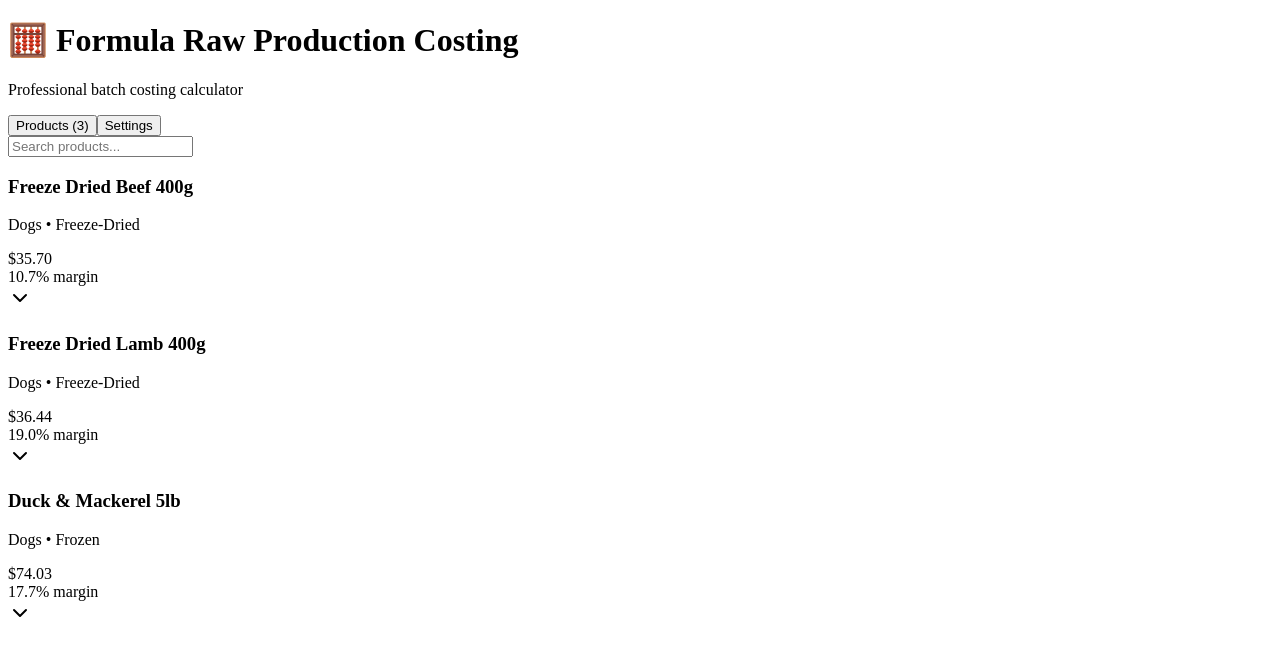
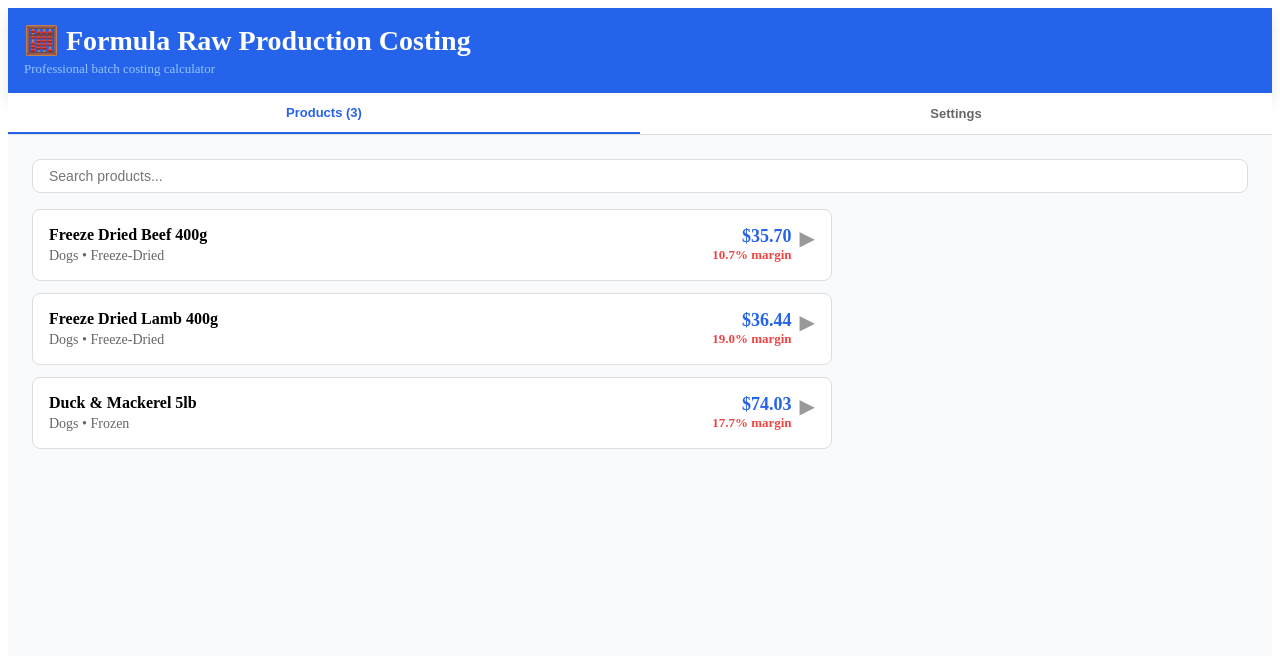
Before and after one commit to pnmourelatos/batch-costing-calculator, a Next.js app: page / in a window 1280 px wide. Shown: the top 656 px of the page. Built offline with nearby package versions, Linux system fonts and the light colour scheme.

Commit message:
Update index.js

```diff
--- a/pages/index.js
+++ b/pages/index.js
@@ -1,11 +1,10 @@
 'use client';
 import { useState } from 'react';
-import { ChevronDown, ChevronUp } from 'lucide-react';
 
 export default function Home() {
   const [activeTab, setActiveTab] = useState('products');
   const [searchTerm, setSearchTerm] = useState('');
-  const [selectedProduct, setSelectedProduct] = useState('FD-DB-400');
+  const [expandedProduct, setExpandedProduct] = useState(null);
   const [laborPerUnit, setLaborPerUnit] = useState(15);
   const [overheadPerUnit, setOverheadPerUnit] = useState(10);
   const [retailPrices, setRetailPrices] = useState({
@@ -39,52 +38,52 @@ export default function Home() {
   };
 
   const ProductCard = ({ id, product }) => {
-    const [expanded, setExpanded] = useState(false);
+    const expanded = expandedProduct === id;
     const costs = calculateTotalCost(product.cost);
     const retail = retailPrices[id] || 0;
     const profit = retail - costs.total;
     const margin = retail > 0 ? ((profit / retail) * 100).toFixed(1) : 0;
-    const marginColor = margin >= 50 ? 'text-green-600' : margin >= 30 ? 'text-yellow-600' : 'text-red-600';
+    const marginColor = margin >= 50 ? '#10b981' : margin >= 30 ? '#eab308' : '#ef4444';
 
     return (
-      <div className="border rounded-lg p-4 mb-3 bg-white hover:shadow-md transition">
-        <div className="flex justify-between items-start cursor-pointer" onClick={() => setExpanded(!expanded)}>
-          <div className="flex-1">
-            <h3 className="font-semibold text-gray-800">{product.name}</h3>
-            <p className="text-sm text-gray-500">{product.category} • {product.type}</p>
+      <div style={{ border: '1px solid #ddd', borderRadius: '8px', padding: '16px', marginBottom: '12px', backgroundColor: '#fff', cursor: 'pointer' }} onClick={() => setExpandedProduct(expanded ? null : id)}>
+        <div style={{ display: 'flex', justifyContent: 'space-between', alignItems: 'flex-start' }}>
+          <div style={{ flex: 1 }}>
+            <h3 style={{ fontWeight: '600', fontSize: '16px', margin: '0 0 4px 0' }}>{product.name}</h3>
+            <p style={{ fontSize: '14px', color: '#666', margin: 0 }}>{product.category} • {product.type}</p>
           </div>
-          <div className="text-right ml-4">
-            <div className="font-bold text-lg text-blue-600">${costs.total.toFixed(2)}</div>
-            <div className={`text-sm font-semibold ${marginColor}`}>
-              {margin}% margin
-            </div>
+          <div style={{ textAlign: 'right', marginLeft: '16px' }}>
+            <div style={{ fontWeight: 'bold', fontSize: '18px', color: '#2563eb' }}>${costs.total.toFixed(2)}</div>
+            <div style={{ fontSize: '13px', fontWeight: '600', color: marginColor }}>{margin}% margin</div>
           </div>
-          {expanded ? <ChevronUp className="w-5 h-5 ml-2 text-gray-400" /> : <ChevronDown className="w-5 h-5 ml-2 text-gray-400" />}
+          <div style={{ marginLeft: '8px', fontSize: '20px', color: '#999' }}>
+            {expanded ? '▼' : '▶'}
+          </div>
         </div>
 
         {expanded && (
-          <div className="mt-4 space-y-2 border-t pt-3">
-            <div className="grid grid-cols-2 gap-2 text-sm">
-              <div>Raw Materials: <span className="font-semibold">${costs.rawMaterial.toFixed(2)}</span></div>
-              <div>Variable: <span className="font-semibold">${costs.variableCosts.toFixed(2)}</span></div>
-              <div>Labor: <span className="font-semibold">${costs.labor.toFixed(2)}</span></div>
-              <div>Overhead: <span className="font-semibold">${costs.overhead.toFixed(2)}</span></div>
-              <div className="col-span-2 border-t pt-2">
-                Subtotal: <span className="font-semibold">${costs.subtotal.toFixed(2)}</span>
+          <div style={{ marginTop: '16px', paddingTop: '12px', borderTop: '1px solid #ddd' }}>
+            <div style={{ display: 'grid', gridTemplateColumns: '1fr 1fr', gap: '8px', fontSize: '14px' }}>
+              <div>Raw Materials: <span style={{ fontWeight: '600' }}>${costs.rawMaterial.toFixed(2)}</span></div>
+              <div>Variable: <span style={{ fontWeight: '600' }}>${costs.variableCosts.toFixed(2)}</span></div>
+              <div>Labor: <span style={{ fontWeight: '600' }}>${costs.labor.toFixed(2)}</span></div>
+              <div>Overhead: <span style={{ fontWeight: '600' }}>${costs.overhead.toFixed(2)}</span></div>
+              <div style={{ gridColumn: '1 / -1', borderTop: '1px solid #ddd', paddingTop: '8px' }}>
+                Subtotal: <span style={{ fontWeight: '600' }}>${costs.subtotal.toFixed(2)}</span>
               </div>
-              <div className="col-span-2">
-                Buffer (5%): <span className="font-semibold">${costs.buffer.toFixed(2)}</span>
+              <div style={{ gridColumn: '1 / -1' }}>
+                Buffer (5%): <span style={{ fontWeight: '600' }}>${costs.buffer.toFixed(2)}</span>
               </div>
-              <div className="col-span-2 border-t pt-2 text-lg font-bold text-blue-600">
+              <div style={{ gridColumn: '1 / -1', borderTop: '1px solid #ddd', paddingTop: '8px', fontSize: '16px', fontWeight: 'bold', color: '#2563eb' }}>
                 Total Cost: ${costs.total.toFixed(2)}
               </div>
             </div>
             {retail > 0 && (
-              <div className="mt-3 p-2 bg-green-50 rounded border border-green-200">
-                <p className="text-sm">
-                  <span className="font-semibold">Retail:</span> ${retail} |
-                  <span className="font-semibold"> Profit:</span> ${profit.toFixed(2)} |
-                  <span className={`font-semibold ${marginColor}`}> {margin}%</span>
+              <div style={{ marginTop: '12px', padding: '8px', backgroundColor: '#dcfce7', borderRadius: '4px', border: '1px solid #86efac' }}>
+                <p style={{ fontSize: '13px', margin: 0 }}>
+                  <span style={{ fontWeight: '600' }}>Retail:</span> ${retail} |
+                  <span style={{ fontWeight: '600' }}> Profit:</span> ${profit.toFixed(2)} |
+                  <span style={{ fontWeight: '600', color: marginColor }}> {margin}%</span>
                 </p>
               </div>
             )}
@@ -100,94 +99,94 @@ export default function Home() {
   );
 
   return (
-    <div className="w-full min-h-screen bg-gray-50 flex flex-col">
+    <div style={{ width: '100%', minHeight: '100vh', backgroundColor: '#f9fafb', display: 'flex', flexDirection: 'column' }}>
       {/* Header */}
-      <div className="bg-blue-600 text-white p-4 shadow-lg">
-        <h1 className="text-2xl font-bold">🧮 Formula Raw Production Costing</h1>
-        <p className="text-blue-100 text-sm">Professional batch costing calculator</p>
+      <div style={{ backgroundColor: '#2563eb', color: 'white', padding: '16px', boxShadow: '0 10px 15px rgba(0,0,0,0.1)' }}>
+        <h1 style={{ fontSize: '28px', fontWeight: 'bold', margin: '0 0 4px 0' }}>🧮 Formula Raw Production Costing</h1>
+        <p style={{ fontSize: '13px', color: '#93c5fd', margin: 0 }}>Professional batch costing calculator</p>
       </div>
 
       {/* Tabs */}
-      <div className="flex border-b bg-white">
+      <div style={{ display: 'flex', borderBottom: '1px solid #ddd', backgroundColor: '#fff' }}>
         <button
           onClick={() => setActiveTab('products')}
-          className={`flex-1 py-3 px-4 font-semibold text-sm ${activeTab === 'products' ? 'border-b-2 border-blue-600 text-blue-600' : 'text-gray-600'}`}
+          style={{ flex: 1, padding: '12px 16px', fontWeight: '600', fontSize: '13px', backgroundColor: 'transparent', border: 'none', cursor: 'pointer', borderBottom: activeTab === 'products' ? '2px solid #2563eb' : 'none', color: activeTab === 'products' ? '#2563eb' : '#666' }}
         >
           Products ({Object.keys(products).length})
         </button>
         <button
           onClick={() => setActiveTab('settings')}
-          className={`flex-1 py-3 px-4 font-semibold text-sm ${activeTab === 'settings' ? 'border-b-2 border-blue-600 text-blue-600' : 'text-gray-600'}`}
+          style={{ flex: 1, padding: '12px 16px', fontWeight: '600', fontSize: '13px', backgroundColor: 'transparent', border: 'none', cursor: 'pointer', borderBottom: activeTab === 'settings' ? '2px solid #2563eb' : 'none', color: activeTab === 'settings' ? '#2563eb' : '#666' }}
         >
           Settings
         </button>
       </div>
 
       {/* Content */}
-      <div className="flex-1 overflow-y-auto p-6">
+      <div style={{ flex: 1, overflowY: 'auto', padding: '24px' }}>
         {activeTab === 'products' && (
           <div>
-            <div className="mb-4">
+            <div style={{ marginBottom: '16px' }}>
               <input
                 type="text"
                 placeholder="Search products..."
                 value={searchTerm}
                 onChange={(e) => setSearchTerm(e.target.value)}
-                className="w-full px-4 py-2 border rounded-lg focus:outline-none focus:ring-2 focus:ring-blue-600"
+                style={{ width: '100%', padding: '8px 16px', border: '1px solid #ddd', borderRadius: '8px', fontSize: '14px', boxSizing: 'border-box' }}
               />
             </div>
-            <div className="max-w-2xl space-y-2">
+            <div style={{ maxWidth: '800px' }}>
               {filteredProducts.length > 0 ? (
                 filteredProducts.map(([id, product]) => (
                   <ProductCard key={id} id={id} product={product} />
                 ))
               ) : (
-                <p className="text-gray-500">No products found</p>
+                <p style={{ color: '#999' }}>No products found</p>
               )}
             </div>
           </div>
         )}
 
         {activeTab === 'settings' && (
-          <div className="max-w-2xl">
-            <h2 className="text-xl font-bold mb-6">Cost Settings</h2>
+          <div style={{ maxWidth: '800px' }}>
+            <h2 style={{ fontSize: '20px', fontWeight: 'bold', marginBottom: '24px' }}>Cost Settings</h2>
 
-            <div className="bg-white p-6 rounded-lg border mb-4">
-              <label className="block text-sm font-semibold mb-2">Labor Cost per Unit ($)</label>
+            <div style={{ backgroundColor: '#fff', padding: '24px', borderRadius: '8px', border: '1px solid #ddd', marginBottom: '16px' }}>
+              <label style={{ display: 'block', fontSize: '13px', fontWeight: '600', marginBottom: '8px' }}>Labor Cost per Unit ($)</label>
               <input
                 type="number"
                 value={laborPerUnit}
                 onChange={(e) => setLaborPerUnit(parseFloat(e.target.value) || 0)}
                 step="0.01"
-                className="w-full px-4 py-2 border rounded-lg focus:outline-none focus:ring-2 focus:ring-blue-600"
+                style={{ width: '100%', padding: '8px 12px', border: '1px solid #ddd', borderRadius: '8px', fontSize: '14px', boxSizing: 'border-box' }}
               />
-              <p className="text-xs text-gray-500 mt-1">Applied to all products</p>
+              <p style={{ fontSize: '12px', color: '#999', marginTop: '4px', margin: '4px 0 0 0' }}>Applied to all products</p>
             </div>
 
-            <div className="bg-white p-6 rounded-lg border mb-4">
-              <label className="block text-sm font-semibold mb-2">Overhead Cost per Unit ($)</label>
+            <div style={{ backgroundColor: '#fff', padding: '24px', borderRadius: '8px', border: '1px solid #ddd', marginBottom: '16px' }}>
+              <label style={{ display: 'block', fontSize: '13px', fontWeight: '600', marginBottom: '8px' }}>Overhead Cost per Unit ($)</label>
               <input
                 type="number"
                 value={overheadPerUnit}
                 onChange={(e) => setOverheadPerUnit(parseFloat(e.target.value) || 0)}
                 step="0.01"
-                className="w-full px-4 py-2 border rounded-lg focus:outline-none focus:ring-2 focus:ring-blue-600"
+                style={{ width: '100%', padding: '8px 12px', border: '1px solid #ddd', borderRadius: '8px', fontSize: '14px', boxSizing: 'border-box' }}
               />
-              <p className="text-xs text-gray-500 mt-1">Applied to all products</p>
+              <p style={{ fontSize: '12px', color: '#999', marginTop: '4px', margin: '4px 0 0 0' }}>Applied to all products</p>
             </div>
 
-            <div className="bg-white p-6 rounded-lg border">
-              <h3 className="font-semibold mb-4">Retail Prices</h3>
-              <div className="space-y-3">
+            <div style={{ backgroundColor: '#fff', padding: '24px', borderRadius: '8px', border: '1px solid #ddd' }}>
+              <h3 style={{ fontWeight: '600', marginBottom: '16px' }}>Retail Prices</h3>
+              <div style={{ display: 'flex', flexDirection: 'column', gap: '12px' }}>
                 {Object.entries(products).map(([id, product]) => (
                   <div key={id}>
-                    <label className="block text-sm font-semibold mb-1">{product.name}</label>
+                    <label style={{ display: 'block', fontSize: '13px', fontWeight: '600', marginBottom: '4px' }}>{product.name}</label>
                     <input
                       type="number"
                       value={retailPrices[id] || 0}
                       onChange={(e) => setRetailPrices({ ...retailPrices, [id]: parseFloat(e.target.value) || 0 })}
                       step="0.01"
-                      className="w-full px-4 py-2 border rounded-lg focus:outline-none focus:ring-2 focus:ring-blue-600"
+                      style={{ width: '100%', padding: '8px 12px', border: '1px solid #ddd', borderRadius: '8px', fontSize: '14px', boxSizing: 'border-box' }}
                     />
                   </div>
                 ))}
```
